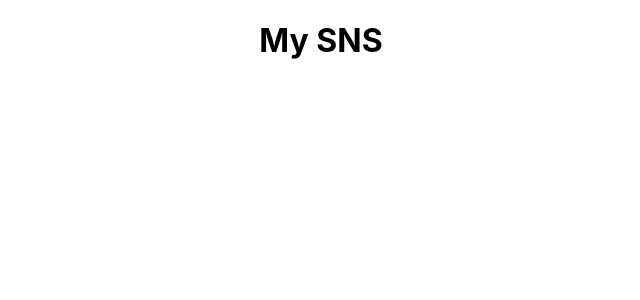
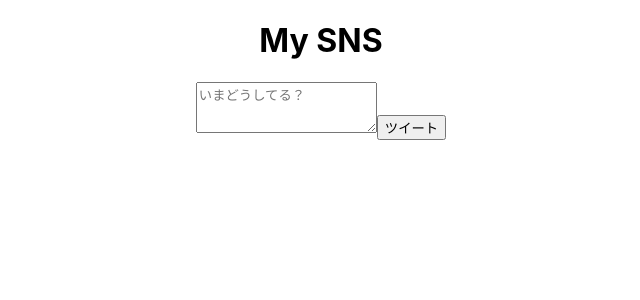
Before and after one commit to yizhen05/my-sns, a React (Create React App) app: page / in a window 1280 px wide. Shown: the top 300 px of the page, without its empty margins (319-959 px from the left). Built offline with nearby package versions, Linux system fonts and the light colour scheme.

Commit message:
なんも表示してなかった

```diff
--- a/src/App.tsx
+++ b/src/App.tsx
@@ -14,6 +14,8 @@ const App: React.FC = () => {
     <div className="App">
       <h1>My SNS</h1>
       {/* <TweetForm setTweets={setTweets} /> */}
+      <TweetForm />
+      {/* ツイートフォームを表示。setTweetsは内部で使用されるため、ここでは渡さない */}
       <TweetList tweets={tweets} setTweets={setTweets} />
       {/* 投稿フォームにsetTweetsを渡して、ユーザーがツイートを追加できるように。
       投稿リストにtweetsとsetTweetsを渡して、一覧を表示、操作できるように。 */}
```
